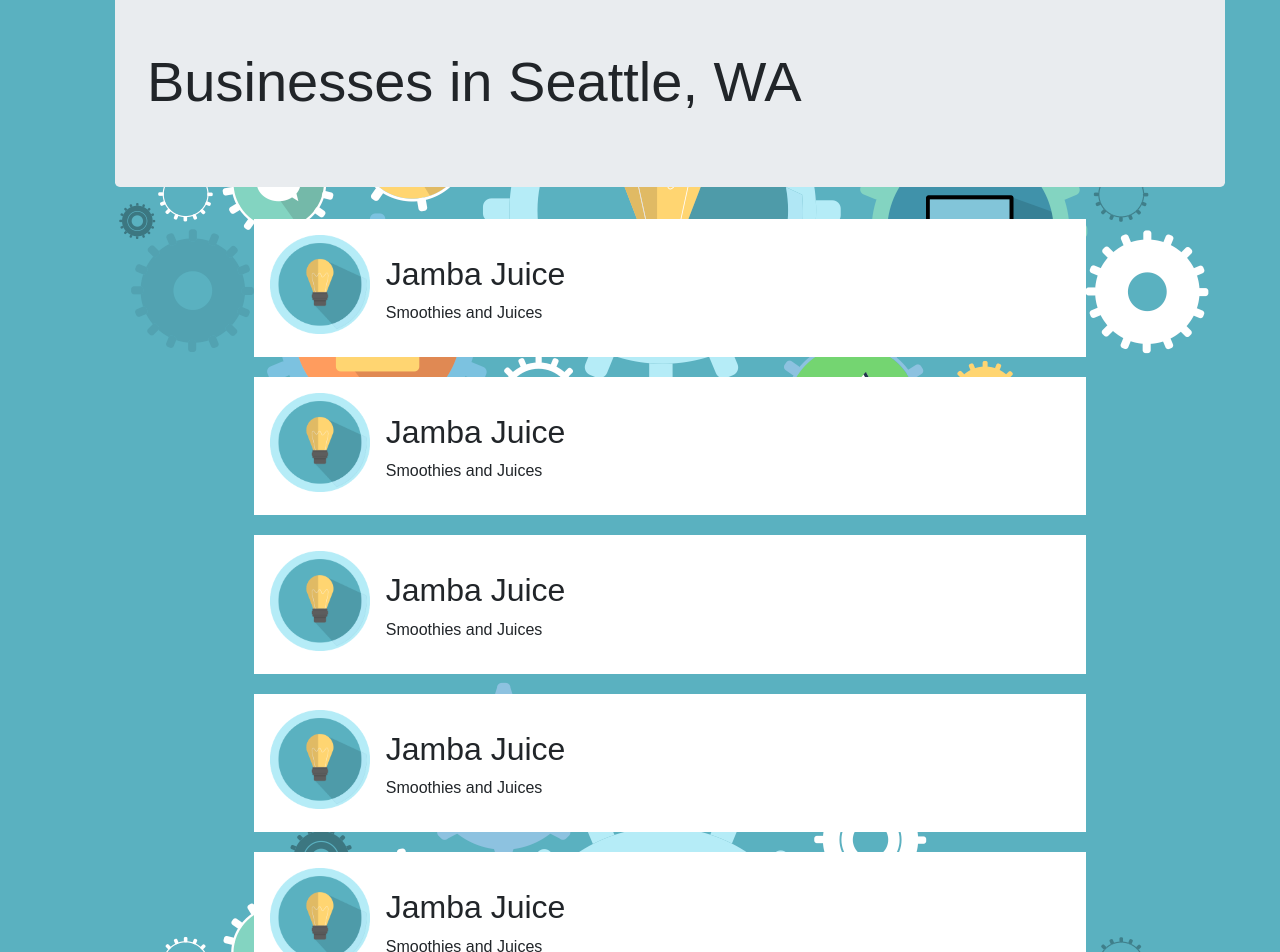
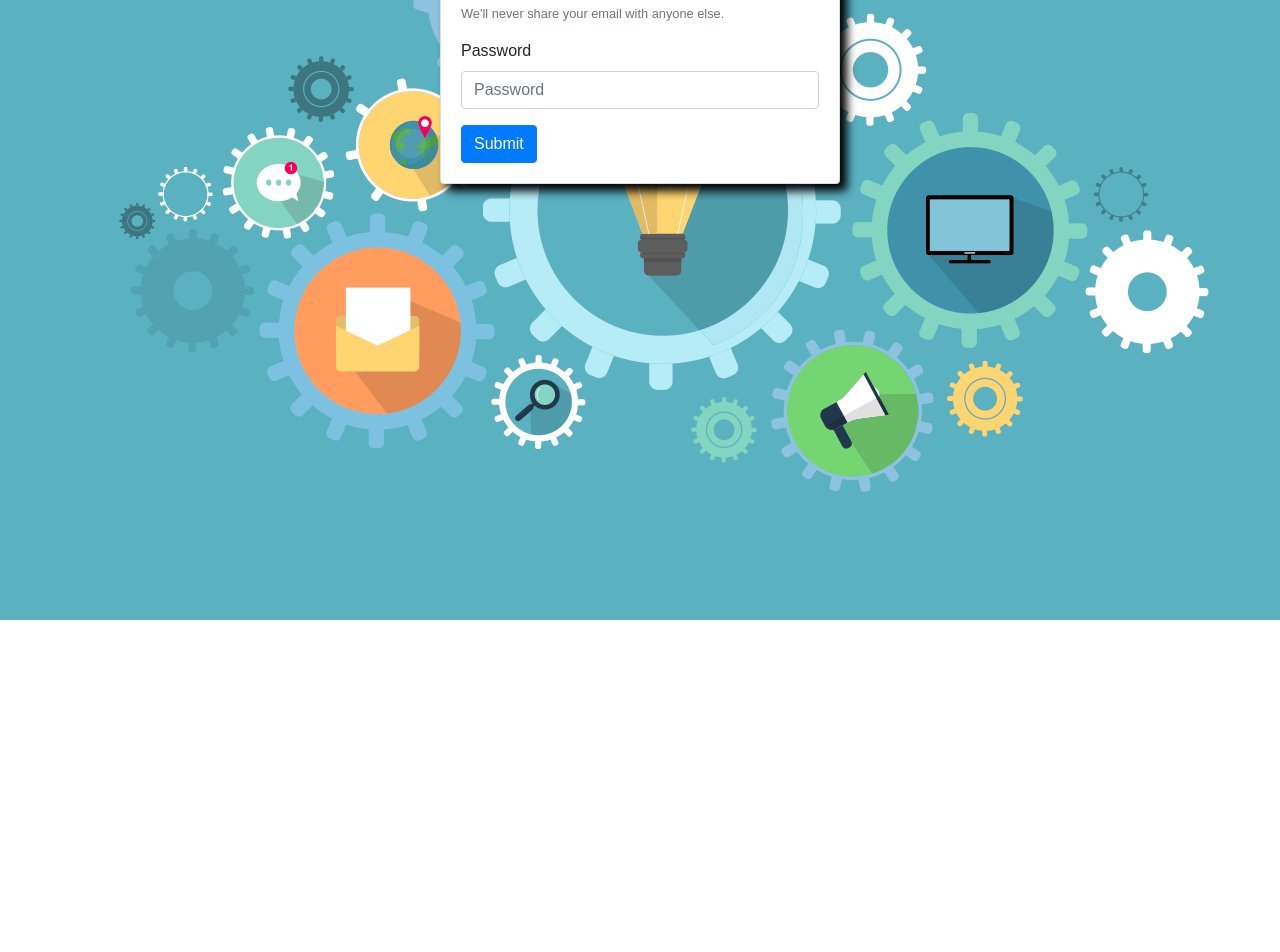
Before and after one commit to jlaceda/locollab, a React (Create React App) app in the folder client/: page /login in a window 1280 px wide. Shown: the part 180-1132 px from the top of the page. After the commit the page ends 800 px from the top, so only its background shows below. Built offline with nearby package versions, Linux system fonts and the light colour scheme.

Commit message:
Updated App.js to add in Login Component. Modified users route to comment out registration check. Modfied styling for card and moved location for registration & login to their own separate components.

```diff
--- a/client/src/App.jsx
+++ b/client/src/App.jsx
@@ -5,6 +5,7 @@
 import Navbar from './components/Navbar'
 import Home from './components/Home/home'
 import Profile from './components/Profile'
+import Login from './components/Login'
 
 class App extends Component {
   render () {
@@ -12,6 +13,7 @@
       <Router>
         <Navbar />
         <Switch>
+          <Route path='/login' component={Login} />
           <Route path='/profile' component={Profile} />
           <Route path='/newProfile' component={BizProfile} />
           <Route path='/' component={Home} />
--- a/client/src/components/Auth/login.jsx
+++ b/client/src/components/Login/index.jsx
@@ -1,8 +1,9 @@
 import React from "react";
 import "./style.css";
 
-function Login () {
+function Login() {
      return (
+          <div className="spacing">
           <div className="card m-auto">
                <div className="card-body">
                     <form>
@@ -19,6 +20,7 @@
                     </form>
                </div>
           </div>
+          </div>
      )
 }
 
--- /dev/null
+++ b/client/src/components/Login/style.css
@@ -0,0 +1,8 @@
+.card {
+     width: 25rem;
+     box-shadow: 7px 7px 10px #000;
+}
+
+.spacing {
+     margin-top: 25px;
+}
--- a/client/src/components/Navbar/index.jsx
+++ b/client/src/components/Navbar/index.jsx
@@ -14,7 +14,7 @@
         <div className="navbar-nav">
           <li className="nav-item">
             <Link
-              to="/"
+              to="/login"
               className={
                 window.location.pathname === "/"
               }
--- a/client/src/components/home/home.jsx
+++ b/client/src/components/home/home.jsx
@@ -6,44 +6,44 @@
 
 function Home() {
 return(
-<div class="container">
-    <div class="jumbotron">
-        <h1 class="display-4">Businesses in Seattle, WA</h1>
+<div className="container">
+    <div className="jumbotron">
+        <h1 className="display-4">Businesses in Seattle, WA</h1>
     </div>
 
 
-    <div class="media">
-        <img src={StockPhoto} class="mr-3" alt="..."></img>
-         <div class="media-body">
-            <h2 class="mt-0">Jamba Juice</h2>
+    <div className="media">
+        <img src={StockPhoto} className="mr-3" alt="..."></img>
+         <div className="media-body">
+            <h2 className="mt-0">Jamba Juice</h2>
             <p>Smoothies and Juices</p>
         </div>
     </div>
-    <div class="media">
-        <img src={StockPhoto} class="mr-3" alt="..."></img>
-         <div class="media-body">
-            <h2 class="mt-0">Jamba Juice</h2>
+    <div className="media">
+        <img src={StockPhoto} className="mr-3" alt="..."></img>
+         <div className="media-body">
+            <h2 className="mt-0">Jamba Juice</h2>
             <p>Smoothies and Juices</p>
         </div>
     </div>
-    <div class="media">
-        <img src={StockPhoto} class="mr-3" alt="..."></img>
-         <div class="media-body">
-            <h2 class="mt-0">Jamba Juice</h2>
+    <div className="media">
+        <img src={StockPhoto} className="mr-3" alt="..."></img>
+         <div className="media-body">
+            <h2 className="mt-0">Jamba Juice</h2>
             <p>Smoothies and Juices</p>
         </div>
     </div>
-    <div class="media">
-        <img src={StockPhoto} class="mr-3" alt="..."></img>
-         <div class="media-body">
-            <h2 class="mt-0">Jamba Juice</h2>
+    <div className="media">
+        <img src={StockPhoto} className="mr-3" alt="..."></img>
+         <div className="media-body">
+            <h2 className="mt-0">Jamba Juice</h2>
             <p>Smoothies and Juices</p>
         </div>
     </div>
-    <div class="media">
-        <img src={StockPhoto} class="mr-3" alt="..."></img>
-         <div class="media-body">
-            <h2 class="mt-0">Jamba Juice</h2>
+    <div className="media">
+        <img src={StockPhoto} className="mr-3" alt="..."></img>
+         <div className="media-body">
+            <h2 className="mt-0">Jamba Juice</h2>
             <p>Smoothies and Juices</p>
         </div>
     </div>
```
Also changed, not shown: client/src/components/Auth/style.css (deleted, +0 -7 lines), client/src/components/Register/index.jsx (renamed from client/src/components/Auth/register.jsx), 1 other file (tests, documents, lock files or other folders).
